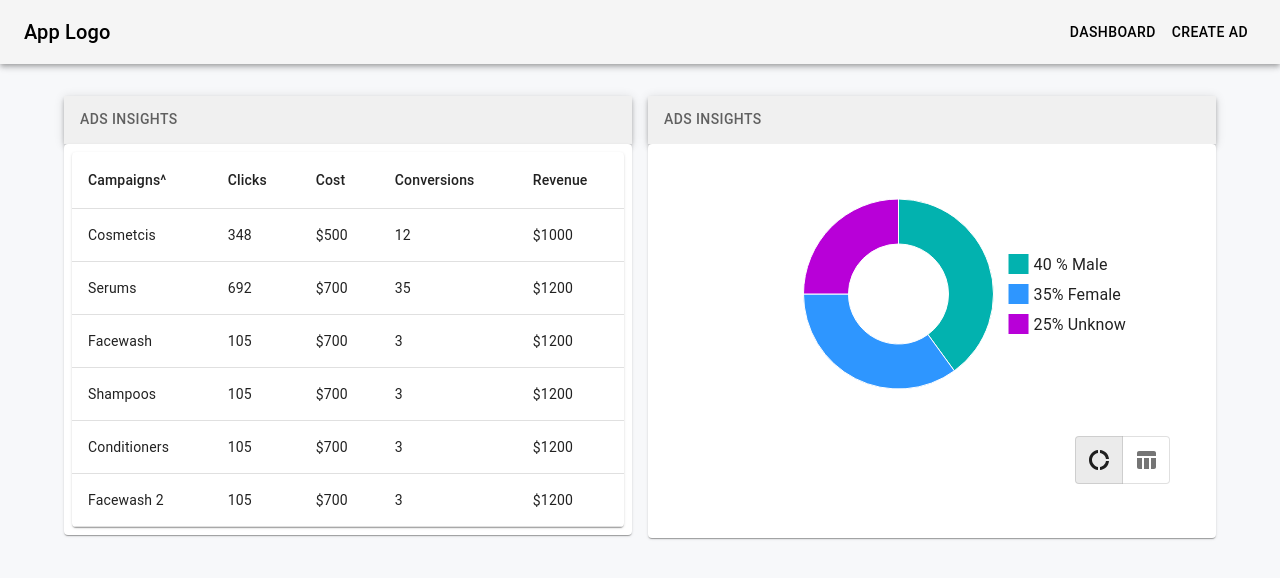
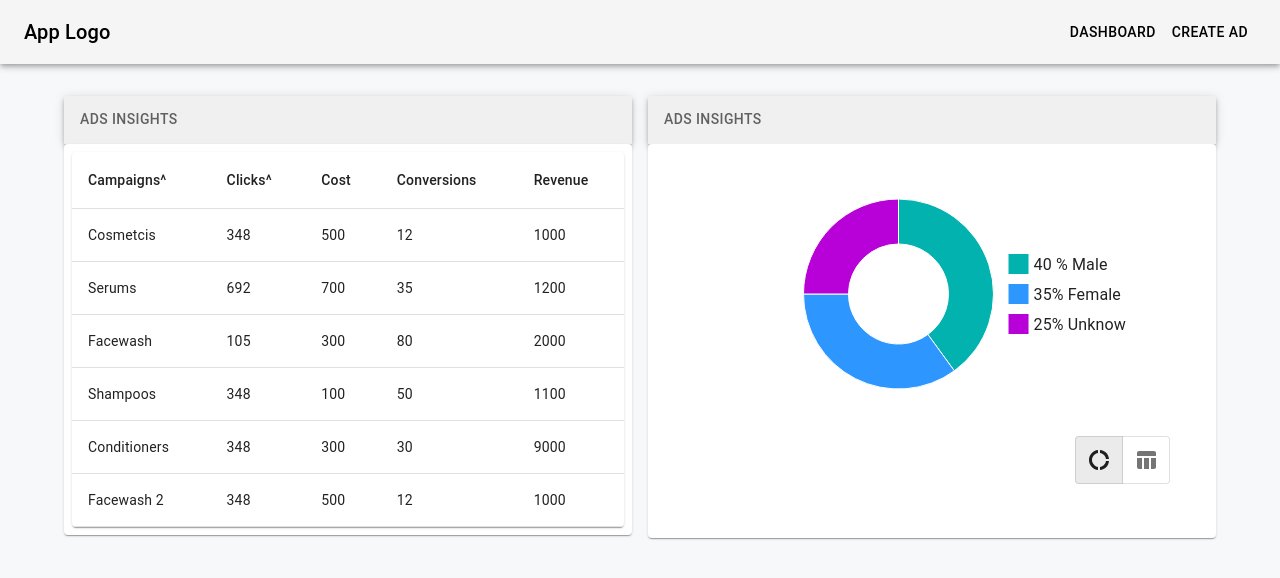
Before and after one commit to coderApurva09/reactjsuitest, a React (Create React App) app: page /Dashboard in a window 1280 px wide. Shown: the top 578 px of the page. Built offline with nearby package versions, Linux system fonts and the light colour scheme.

Commit message:
Created a sortable campaign table

```diff
--- a/package.json
+++ b/package.json
@@ -15,6 +15,7 @@
     "react-dom": "^18.2.0",
     "react-router-dom": "^6.21.0",
     "react-scripts": "5.0.1",
+    "react-table": "^7.8.0",
     "web-vitals": "^2.1.4"
   },
   "scripts": {
--- a/src/components/CampaignsTable.js
+++ b/src/components/CampaignsTable.js
@@ -1,71 +1,71 @@
 import React from 'react'
+import { useTable, useSortBy } from 'react-table';
+
 import { Table, TableBody, TableCell, TableContainer, TableHead, TableRow, Paper } from '@mui/material';
 
+const data = [
+  { Id: 1, Value1: "Cosmetcis", Value2: 348, Value3: 500, Value4: 12, Value5: 1000 },
+  { Id: 2, Value1: "Serums", Value2: 692, Value3: 700, Value4: 35, Value5: 1200 },
+  { Id: 3, Value1: "Facewash", Value2: 105, Value3: 300, Value4: 80, Value5: 2000 },
+  { Id: 4, Value1: "Shampoos", Value2: 348, Value3: 100, Value4: 50, Value5: 1100 },
+  { Id: 5, Value1: "Conditioners", Value2: 348, Value3: 300, Value4: 30, Value5: 9000 },
+  { Id: 6, Value1: "Facewash 2", Value2: 348, Value3: 500, Value4: 12, Value5: 1000 }
+
+]
+
+
+const columns = [
+  { Id: 1, Header: "Campaigns^",accessor: 'Value1' },
+  { Id: 2, Header: "Clicks^",accessor: 'Value2' },
+  { Id: 3, Header: "Cost",accessor: 'Value3' },
+  { Id: 4, Header: "Conversions",accessor: 'Value4' },
+  { Id: 5, Header: "Revenue",accessor: 'Value5' },
+
+]
+
+
 const CampaignsTable = () => {
+
+  const {
+    getTableProps,
+    getTableBodyProps,
+    headerGroups,
+    rows,
+    prepareRow,
+  } = useTable({ columns, data }, useSortBy);
+
+  // const SortableTable = () => {
+
   return (
-    <div>
-        <TableContainer component={Paper}>
-      <Table>
+
+      <TableContainer component={Paper}>
+      <Table {...getTableProps()}>
         <TableHead>
-          <TableRow>
-            <TableCell>Campaigns^</TableCell>
-            <TableCell>Clicks</TableCell>
-            <TableCell>Cost</TableCell>
-            <TableCell>Conversions</TableCell>
-            <TableCell>Revenue</TableCell>
-          </TableRow>
+          {headerGroups.map(headerGroup => (
+            <TableRow {...headerGroup.getHeaderGroupProps()}>
+              {headerGroup.headers.map(column => (
+                <TableCell {...column.getHeaderProps(column.getSortByToggleProps())}>
+                  {column.render('Header')}
+                  <span>{column.isSorted ? (column.isSortedDesc ? ' 🔽' : ' 🔼') : ''}</span>
+                </TableCell>
+              ))}
+            </TableRow>
+          ))}
         </TableHead>
-        <TableBody>
-          {/* Example data, replace this with your actual data */}
-          <TableRow>
-            <TableCell>Cosmetcis</TableCell>
-            <TableCell>348</TableCell>
-            <TableCell>$500</TableCell>
-            <TableCell>12</TableCell>
-            <TableCell>$1000</TableCell>
-          </TableRow>
-          <TableRow>
-            <TableCell>Serums</TableCell>
-            <TableCell>692</TableCell>
-            <TableCell>$700</TableCell>
-            <TableCell>35</TableCell>
-            <TableCell>$1200</TableCell>
-          </TableRow>
-          <TableRow>
-            <TableCell>Facewash</TableCell>
-            <TableCell>105</TableCell>
-            <TableCell>$700</TableCell>
-            <TableCell>3</TableCell>
-            <TableCell>$1200</TableCell>
-          </TableRow>
-          <TableRow>
-            <TableCell>Shampoos</TableCell>
-            <TableCell>105</TableCell>
-            <TableCell>$700</TableCell>
-            <TableCell>3</TableCell>
-            <TableCell>$1200</TableCell>
-          </TableRow>
-          <TableRow>
-            <TableCell>Conditioners</TableCell>
-            <TableCell>105</TableCell>
-            <TableCell>$700</TableCell>
-            <TableCell>3</TableCell>
-            <TableCell>$1200</TableCell>
-          </TableRow>
-          <TableRow>
-            <TableCell>Facewash 2</TableCell>
-            <TableCell>105</TableCell>
-            <TableCell>$700</TableCell>
-            <TableCell>3</TableCell>
-            <TableCell>$1200</TableCell>
-          </TableRow>
-          {/* Add more rows as needed */}
+        <TableBody {...getTableBodyProps()}>
+          {rows.map(row => {
+            prepareRow(row);
+            return (
+              <TableRow {...row.getRowProps()}>
+                {row.cells.map(cell => (
+                  <TableCell {...cell.getCellProps()}>{cell.render('Cell')}</TableCell>
+                ))}
+              </TableRow>
+            );
+          })}
         </TableBody>
       </Table>
     </TableContainer>
-
-    </div>
-  )
-}
-
-export default CampaignsTable
+  );
+};
+  export default CampaignsTable
```
Also changed, not shown: 1 other file (tests, documents, lock files or other folders).
